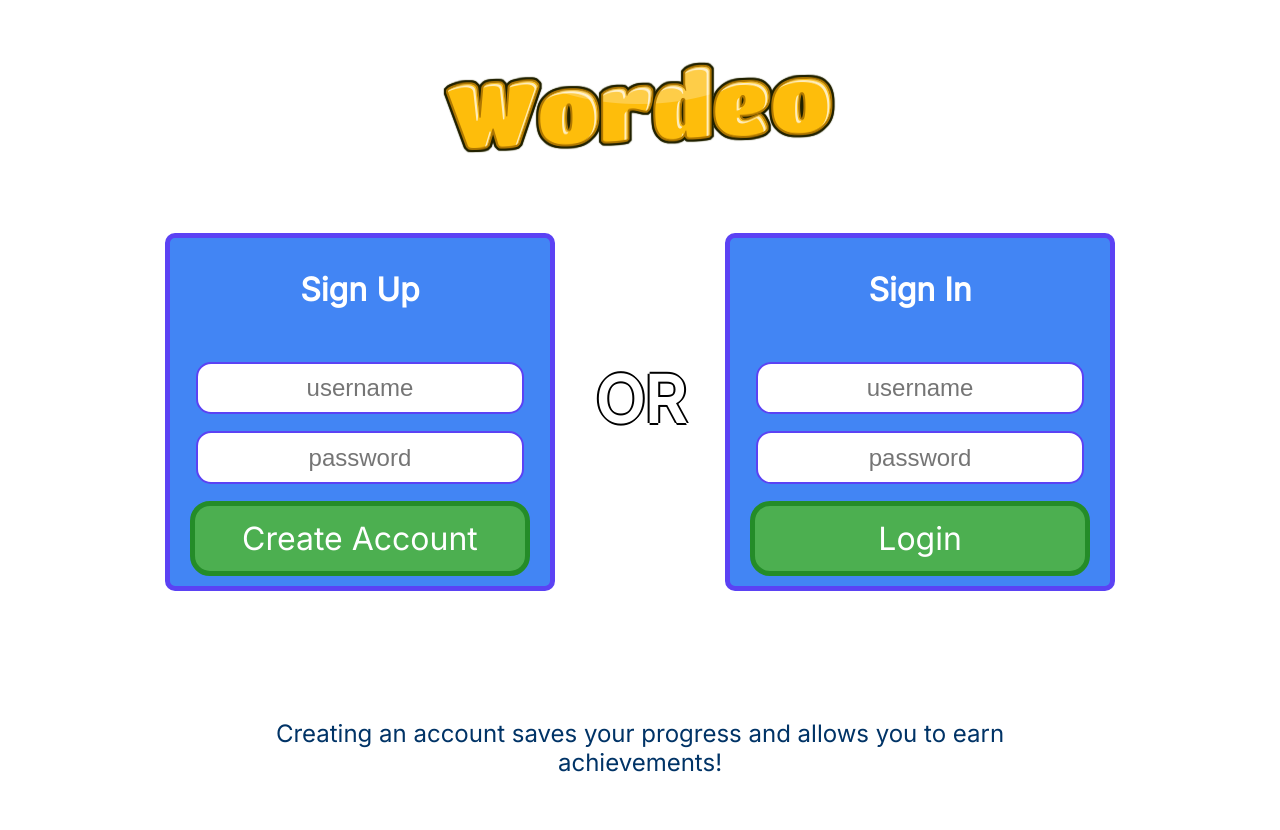
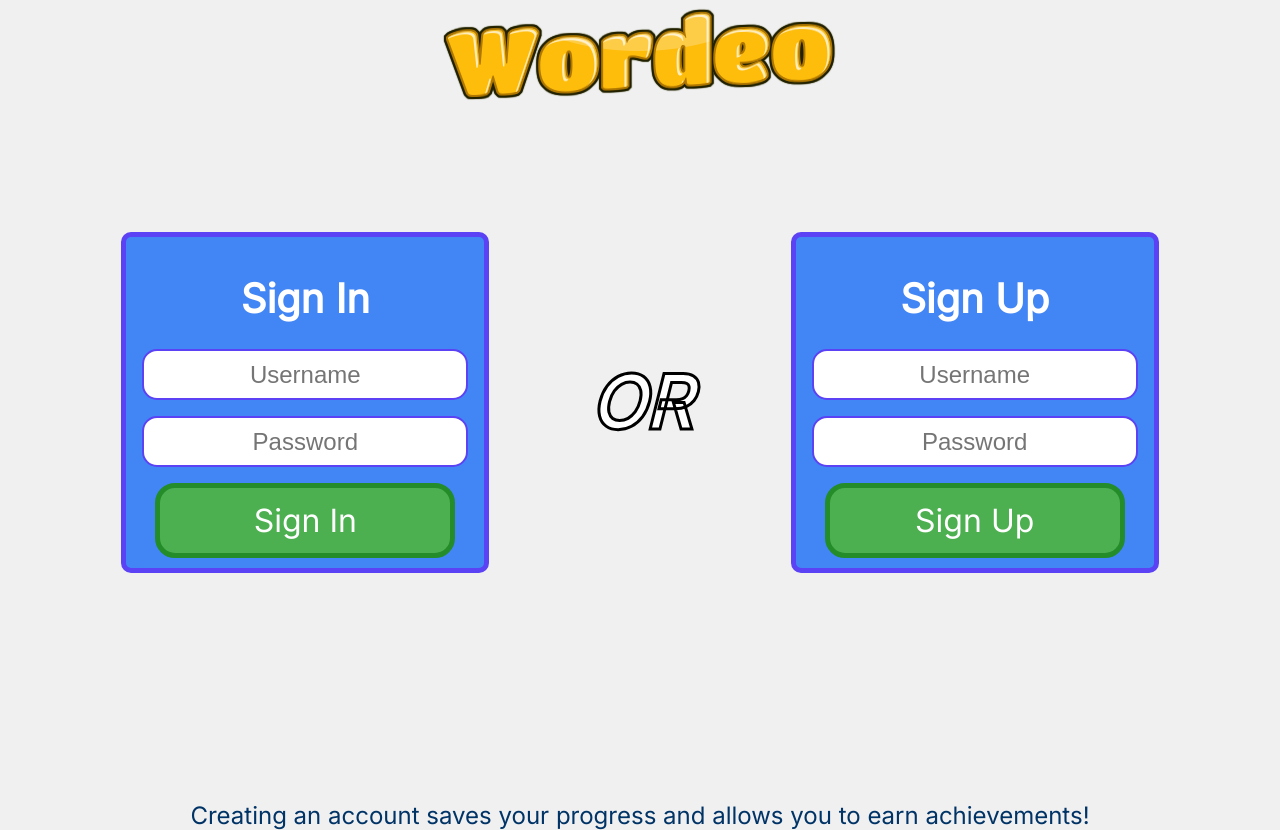
Before and after one commit to hamdielzard/Wordeo, a React (Create React App) app in the folder client/: page /account/signin in a window 1280 px wide. Before the commit the page ends 800 px from the top, so only its background shows below. Built offline with nearby package versions, Linux system fonts and the light colour scheme.

Commit message:
Integrate sign in page

```diff
--- a/client/src/Pages/SignIn.js
+++ b/client/src/Pages/SignIn.js
@@ -1,225 +1,135 @@
-//the page for signing in or signing up
+import { useState } from 'react';
+import '../Styles/SignIn.css';
+import WordeoLogo from '../Images/WordeoLogo.png';
 
-import React from 'react';
-import { useLayoutEffect, useState } from 'react';
-import WordeoLogo from '../Images/WordeoLogo.png';
-import '../Styles/SignIn.css';
-import '../Styles/General.css'
-import Button from '../Components/Button';
-import {Async} from 'react-async'
+function SignInPage() {
+    const [reply, setReply] = useState('');
 
-const SignInPage = () => {
+    async function callAPIRegister(name, pass) {
+        const reqJson = {
+            userName: name,
+            password: pass,
+        };
 
-    const [reply,setReply] = useState({})
-    const APIPath = 'http://localhost:8080'
+        const res = await fetch('http://localhost:8080/api/register/', {
+            method: 'POST',
+            headers: {
+                'Content-type': 'application/json',
+            },
+            body: JSON.stringify(reqJson),
+        });
+        const data = await res.json();
 
-    useLayoutEffect(()=>{
-        document.body.style.backgroundColor = "#FFF";
-    })
+        return data;
+    }
+
+    async function callAPILogin(name, pass) {
+        const reqJson = {
+            userName: name,
+            password: pass,
+        };
+
+        const res = await fetch('http://localhost:8080/api/login/', {
+            method: 'POST',
+            headers: {
+                'Content-type': 'application/json',
+            },
+            body: JSON.stringify(reqJson),
+        });
+        const data = await res.json();
+
+        return data;
+    }
+
+    async function handleSignUp(name, password) {
+        const data = await callAPIRegister(name, password);
+
+        if (data.message) {
+
+            if (data.message === 'User Added Successfully!') {
+                document.cookie = "user=" + name + ";domain=;path=/";
+                window.location.pathname = '/';
+            }
+            else {
+                console.log(data.message)
+                setReply(data.message);
+            }
+
+        } else {
+            console.log(data.message)
+            setReply('An error occurred');
+        }
+
+        return data;
+    }
+
+    async function handleSignIn(name, password) {
+        const data = await callAPILogin(name, password);
+
+        if (data.message) {
+
+            if (data.message === 'Password does not match!') {
+                console.log(data.message)
+                setReply(data.message);
+            }
+            else {
+                document.cookie = "user=" + name + ";domain=;path=/";
+                window.location.pathname = '/';
+            }
+        } else {
+            console.log(data.message)
+            setReply('An error occurred');
+        }
+
+        return data;
+    }
+
+    async function handleSubmit(event) {
+        event.preventDefault();
+
+        const name = event.target.elements.username.value.trim();
+        const password = event.target.elements.password.value.trim();
+
+        if (event.target.name === 'signup') {
+            await handleSignUp(name, password);
+        } else if (event.target.name === 'signin') {
+            await handleSignIn(name, password);
+        }
+    }
 
     return (
-        <div className='signin'>
-            <div style={{justifyContent:'center',paddingBottom:'5%'}}>
-                <img src={WordeoLogo} alt='Wordeo' onClick={() => {window.location = "/"}} style={{cursor:'pointer'}}/>
-            </div>
+        <div className="signInMain">
+            <img src={WordeoLogo} alt='Wordeo Logo' onClick={() => { window.location.pathname = '/' }} style={{ cursor: 'pointer' }} />
+            <div className="signinContainer">
+                <div className="signBox">
+                    <form onSubmit={handleSubmit} name="signin">
+                        <div className="inputHolder">
+                            <h1 className='signHeader'>Sign In</h1>
+                            <input className="inputField" type="text" id="signInUser" name="username" placeholder='Username' />
+                            <input className="inputField" type="password" id="signInPass" name="password" placeholder='Password' />
+                            <button className="signButton" type="submit">Sign In</button>
+                        </div>
+                    </form>
+                </div>
+                <h2 className="ORText">OR</h2>
+                <div className="signBox">
+                    <form onSubmit={handleSubmit} name="signup">
+                        <div className="inputHolder">
+                            <h1 className='signHeader'>Sign Up</h1>
+                            <input className="inputField" type="text" id="username" name="username" placeholder='Username' />
+                            <input className="inputField" type="password" id="signUpPass" name="password" placeholder='Password' />
+                            <button className="signButton" type="submit">Sign Up</button>
 
-            <div style={{ display: "grid", gridTemplateColumns: "repeat(3, 1fr)", gridGap: 40,justifyContent:'center' }}>
-                <div>
-                    <div style={{color:'#FFF'}} className='inputHolder'>
-                        <h1>Sign Up</h1>
-                        <p id='upWarning' style={{color:'white'}}></p>
-                        <input id='upUser' type='text' placeholder='username' maxLength='16' className='inputField'></input>
-                        <input id='upPass' type='password' placeholder='password' maxLength='16' className='inputField'></input>
-                        <Button label="Create Account" onClick={validateSignUp} type="secondary" size="medium"/>
-                    </div>
-                </div>
-                <div>
-                    <h1 style={{textAlign:'center',color:'white',fontSize:'64px',marginTop:'128px'}} className='outlinetext'>OR</h1>
-                </div>
-                <div>
-                <div style={{color:'#FFF'}} className='inputHolder'>
-                        <h1>Sign In</h1>
-                        <p id='inWarning' style={{color:'white'}}></p>
-                        <input id='inUser' type='text' placeholder='username' maxLength='16' className='inputField'></input>
-                        <input id='inPass' type='password' placeholder='password' maxLength='16' className='inputField'></input>
-                        <Button label="Login" onClick={validateSignIn} type="secondary" size="medium"/>
-                    </div>
+                        </div>
+                    </form>
                 </div>
             </div>
+            {reply && <p className="warningFooter">{reply}</p>}
             <div className='signinFooter'>
                 Creating an account saves your progress and allows you to earn achievements!
             </div>
-
         </div>
-    )
-
-    async function callAPIRegister(name,pass)
-    {
-        const reqJson =
-        {
-            userName: name,
-            password: pass
-        }
-
-        const res = await fetch(APIPath+'/api/register/', {
-            method: 'POST',
-            headers: {
-                "Content-type": "application/json"
-            },
-            body: JSON.stringify(reqJson)
-        });
-        const data = await res.json()
-
-        if(data.message)
-            setReply(data.message)
-        else
-            setReply("An error occured")
-    }
-
-    async function callAPILogin(name,pass)
-    {
-        const reqJson =
-        {
-            userName: name,
-            password: pass
-        }
-
-        const res = await fetch(APIPath+'/api/login/', {
-            method: 'POST',
-            headers: {
-                "Content-type": "application/json"
-            },
-            body: JSON.stringify(reqJson)
-        });
-        const data = await res.json()
-
-        if(data.message)
-            setReply(data.message)
-        else
-            {
-                setReply("An error occured")
-                console.log('error')
-            }
-    }
-
-    function validateSignUp()
-    {
-        const name = document.getElementById('upUser').value;
-        const password = document.getElementById('upPass').value;
-        const warning = document.getElementById('upWarning');
-
-        const error = frontEndChecks(name,password,warning);
-
-        if(!error)
-        {
-            if(!(process.env.JEST_WORKER_ID === undefined || process.env.NODE_ENV !== 'test'))
-            {
-                //backend calls are skipped in test mode
-                document.cookie = "user="+name+";domain=;path=/";
-                window.location = '/account/'+name;
-            }
-            else
-            {
-                //backend calls go here
-                setReply('not changed')
-                callAPIRegister(name,password)
-                if(reply==='not changed'||reply==='An error occured')
-                {
-                    warning.innerHTML='A server error occured.'
-                }
-                else
-                {
-                    //if validated or in test mode add cookie
-                    if(reply==='User already exists!')
-                    {
-                        console.log(reply)
-                        warning.innerHTML='That username is already taken.'
-                    }
-                    else if(reply==='User Added Successfully!')
-                    {
-                        //enter account
-                        console.log(reply)
-                        document.cookie = "user="+name+";domain=;path=/";
-                        window.location = '/account/'+name;
-                    }
-                    else{
-                        console.log(reply)
-                        warning.innerHTML='The server gave an unexpected reply.'
-                    }
-                }
-            }
-        }
-    }
-
-    function validateSignIn()
-    {
-        const name = document.getElementById('inUser').value.trim();
-        const password = document.getElementById('inPass').value.trim();
-        const warning = document.getElementById('inWarning');
-
-        const error = frontEndChecks(name,password,warning);
-
-        if(!error)
-        {
-            //backend calls go here
-            setReply('not changed')
-            callAPILogin(name,password)
-            console.log(reply)
-            if(reply==='not changed'||reply==='An error occured')
-            {
-                warning.innerHTML='A server error occured.'
-            }
-            else
-            {
-                //if validated or in test mode add cookie
-                if(reply==='Password does not match!')
-                {
-                    console.log(reply)
-                    warning.innerHTML='That username is already taken.'
-                }
-                else if(reply==='Login successful!')
-                {
-                    //login and go to homepage
-                    console.log(reply)
-                    document.cookie = "user="+name+";domain=;path=/";
-                    window.location = '/';
-                }
-                else if(reply==='No such user found!')
-                {
-                    warning.innerHTML='User does not exist.'
-                }
-                else{
-                    console.log(reply)
-                    warning.innerHTML='The server gave an unexpected reply.'
-                }
-            }
-        }
-    }
-
-    //checks input before sending to backend
-    function frontEndChecks(name,password,warning)
-    {
-        var error = false;
-
-        if(name.length<1)
-        {
-            error=true;
-            warning.innerHTML='Username required.';
-        }
-        else if (password.length<1)
-        {
-            error=true;
-            warning.innerHTML='Password required.';
-        }
-
-        if(name.toLowerCase()==='signin')
-        {
-            error=true;
-            warning.innerHTML='Invalid Username.';
-        }
-
-        return error;
-    }
+    );
 }
 
-export default SignInPage
+export default SignInPage;
--- a/client/src/Styles/SignIn.css
+++ b/client/src/Styles/SignIn.css
@@ -10,13 +10,26 @@ body {
     width: 100%;
 }
 
-.signin {
+.signinContainer {
     display: flex;
-    justify-content: left;
+    justify-content: center;
+    flex-direction: row;
+    align-items: center;
+}
+
+.signInMain {
+    display: flex;
+    justify-content: center;
     flex-direction: column;
     align-items: center;
-    padding-left: 15%;
-    padding-right: 15%;
+    text-align: center;
+    font-family: Inter, Arial, Helvetica, sans-serif;
+
+}
+
+.signBox {
+    padding: 100px;
+    text-align: center;
 }
 
 .inputHolder {
@@ -61,3 +74,48 @@ body {
     font-size: 24px;
     margin-top: 128px;
 }
+
+.signButton {
+    border-radius: 20px;
+    border: 5px solid #248C28;
+    background: #4CAF50;
+    color: #FFF;
+    text-align: center;
+    font-family: Inter, Arial, Helvetica, sans-serif;
+    font-size: 32px;
+    font-style: normal;
+    font-weight: 500;
+    line-height: normal;
+    display: flex;
+    flex-direction: column;
+    justify-content: center;
+    align-items: center;
+    flex-shrink: 0;
+    padding: 10px;
+    width: 300px;
+    height: 75px;
+    cursor: pointer;
+}
+
+.signHeader {
+    color: #FFF;
+    font-size: 40px;
+}
+
+.ORText {
+    font-style: italic;
+    font-weight: 900;
+    font-size: 72px;
+    color: #FFF;
+    -webkit-text-stroke: 3px #000;
+    text-stroke: 3px #000;
+}
+
+.warningFooter {
+    color: #660000;
+    font-weight: 700;
+    font-size: 24px;
+    background-color: #FFCDD2;
+    border-radius: 10px;
+    padding: 10px;
+}
```
Also changed, not shown: 1 other file (tests, documents, lock files or other folders).
